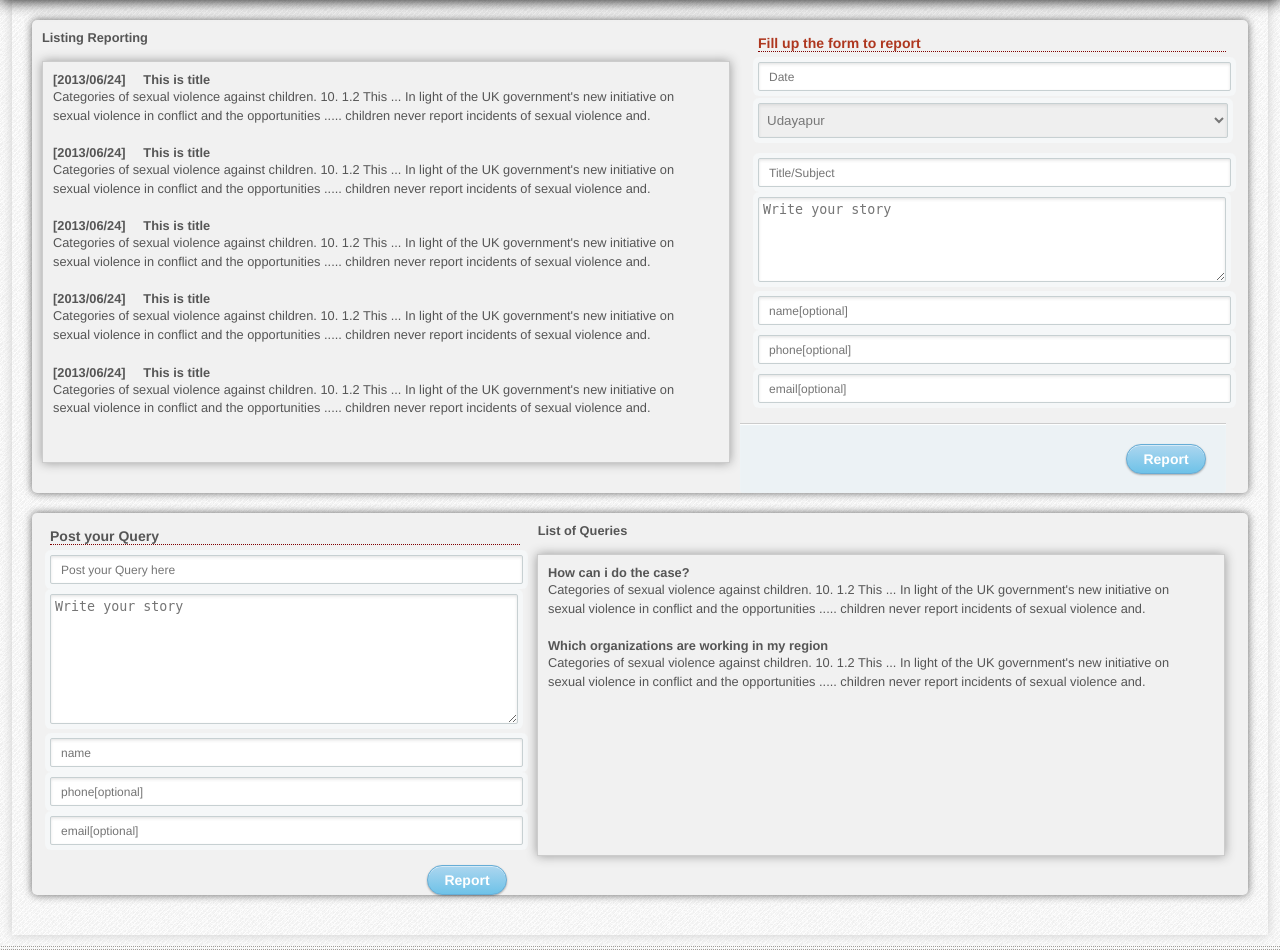
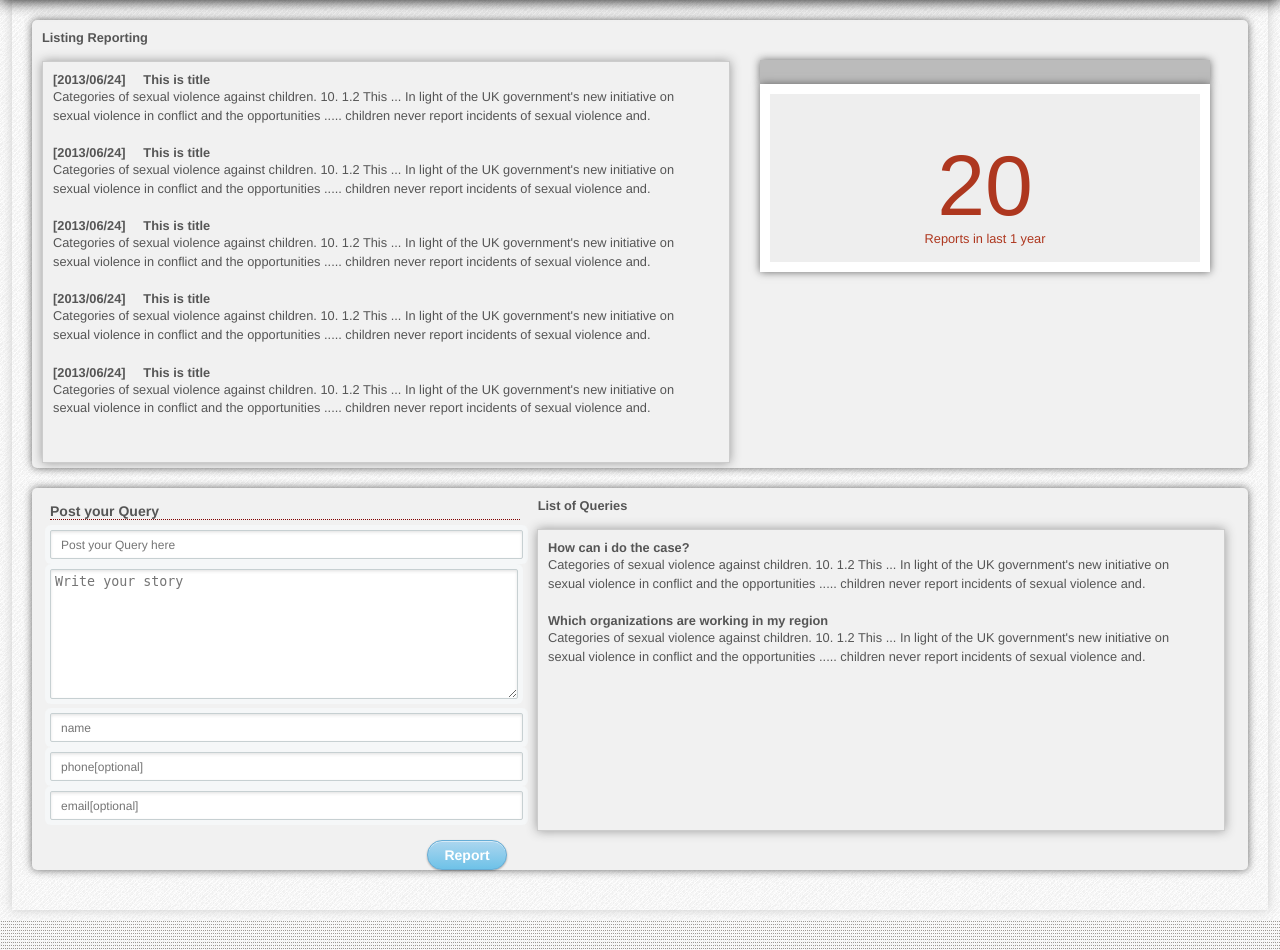
Before and after one commit to prakashneupane/vawhack, a PHP site: page / in a window 1280 px wide. Shown: the part 80-1030 px from the top of the page. Run offline with PHP 8.4, Linux system fonts and the light colour scheme.

Commit message:
modified index and style

```diff
--- /dev/null
+++ b/index.php
@@ -0,0 +1,164 @@
+<!doctype html>
+
+<html lang="en">
+
+<head>
+
+
+
+	<title>Violence against women</title>
+
+	<meta name="viewport" content="width=device-width; initial-scale=1; maximum-scale=1">
+
+		<link rel="stylesheet" href="style.css" type="text/css">
+
+	<!--[if IE]> <script src="http://html5shiv.googlecode.com/svn/trunk/html5.js"></script><![endif]-->
+
+		<meta http-equiv="Content-Type" content="text/html; charset=utf-8">
+
+
+		<script type="text/javascript" src="js/jquery.min.js"></script>
+                <script type="text/javascript" src="js/bargraph.js"></script>
+		<script src="js/highcharts.js"></script>
+
+</head>
+
+<body>
+
+	<header>
+
+		<a href="#" id="logo">Violence Against Women</a>
+
+		<nav>
+
+			<a href="#" id="menu-icon"></a>
+
+			<ul>
+
+				<li><a href="#" class="current">Home</a></li>
+				<li><a href="#">Reports</a></li><li><a href="#">Queries</a></li>
+
+			</ul>
+
+		</nav>
+
+	</header>
+<!-------------------------------MapArea Section---------------------------->
+<section id="mapSection">
+<div id="reportingText"><div class="left-section">
+<h2 class="postLeft">Listing Reporting</h2>
+
+<div class="bargraph">
+<ul>
+<li class="barwrapper">
+<h2 class="title">[2013/06/24] &nbsp;&nbsp;&nbsp; This is title</h2>
+<p class="desc">Categories of sexual violence against children. 10. 1.2 This ... In light of the UK government's new initiative on sexual violence in conflict and the opportunities ..... children never report incidents of sexual violence and.</p>
+</li>
+<li class="barwrapper">
+<h2 class="title">[2013/06/24] &nbsp;&nbsp;&nbsp; This is title</h2>
+<p class="desc">Categories of sexual violence against children. 10. 1.2 This ... In light of the UK government's new initiative on sexual violence in conflict and the opportunities ..... children never report incidents of sexual violence and.</p>
+</li>
+<li class="barwrapper">
+<h2 class="title">[2013/06/24] &nbsp;&nbsp;&nbsp; This is title</h2>
+<p class="desc">Categories of sexual violence against children. 10. 1.2 This ... In light of the UK government's new initiative on sexual violence in conflict and the opportunities ..... children never report incidents of sexual violence and.</p>
+</li>
+<li class="barwrapper">
+<h2 class="title">[2013/06/24] &nbsp;&nbsp;&nbsp; This is title</h2>
+<p class="desc">Categories of sexual violence against children. 10. 1.2 This ... In light of the UK government's new initiative on sexual violence in conflict and the opportunities ..... children never report incidents of sexual violence and.</p>
+</li><li class="barwrapper">
+<h2 class="title">[2013/06/24] &nbsp;&nbsp;&nbsp; This is title</h2>
+<p class="desc">Categories of sexual violence against children. 10. 1.2 This ... In light of the UK government's new initiative on sexual violence in conflict and the opportunities ..... children never report incidents of sexual violence and.</p>
+</li></ul>
+</div></div>
+<!----------------------------------------Form Section--------------------------->
+<aside id="formSection">
+
+<div class="displyreport">
+<div class="top-border">
+</div>
+
+<div class="total-wrapper">
+<div class="amount">20</div>
+<div class="text-labe">Reports in last 1 year</div>
+</div>
+
+</div>
+
+
+  <!--  <form>
+       <label style="font-weight: bold; border-bottom: 1px dotted #800000; width: 156%;">Fill up the form to report</label><br>
+
+		<input type="name" name="date" placeholder="Date" />
+		<select value="Select">Select District
+		<option>Udayapur</option>
+		<option>Kantipur</option>
+                </select>
+		<input type="name" name="title" placeholder="Title/Subject"/>
+                <textarea cols="30" rows="5" placeholder="Write your story"></textarea>
+		<input type="name" name="name" placeholder="name[optional]"/>
+		<input type="name" name="phone" placeholder="phone[optional]"/>
+		<input type="name" name="email" placeholder="email[optional]"/>
+		<div id="lower">
+
+		<input type="submit" value="Report">
+
+		</div>
+
+		</form>-->
+
+</aside>
+
+
+<div class="clear"></div>
+</div>
+
+
+<div id="reportingText">
+
+
+
+<!----------------------------------------Form Section--------------------------->
+<aside id="formSection1">
+
+    <form>
+       <label style="font-weight: bold; border-bottom: 1px dotted #800000; width: 95%;">Post your Query</label><br>
+
+		<input type="name" name="title" placeholder="Post your Query here" />
+
+                <textarea cols="30" rows="8" placeholder="Write your story"></textarea>
+		<input type="name" name="name" placeholder="name"/>
+		<input type="name" name="phone" placeholder="phone[optional]"/>
+		<input type="name" name="email" placeholder="email[optional]"/>
+		<div id="lower1">
+
+		<input type="submit" value="Report">
+
+		</div>
+
+		</form>
+
+</aside>
+<h2 class="postLeft">&nbsp; &nbsp;List of Queries </h2>
+<div class="bargraph1">
+<ul>
+<li class="barwrapper">
+<h2 class="title">How can i do the case?</h2>
+<p class="desc">Categories of sexual violence against children. 10. 1.2 This ... In light of the UK government's new initiative on sexual violence in conflict and the opportunities ..... children never report incidents of sexual violence and.</p>
+</li>
+<li class="barwrapper">
+<h2 class="title">Which organizations are working in my region</h2>
+<p class="desc">Categories of sexual violence against children. 10. 1.2 This ... In light of the UK government's new initiative on sexual violence in conflict and the opportunities ..... children never report incidents of sexual violence and.</p>
+</li>
+</ul>
+</div>
+<div class="clear"></div>
+</div>
+
+
+</section>
+<!-------------------------------------End----------------------------->
+<div class="divider"></div>
+
+</body>
+
+</html>
--- a/style.css
+++ b/style.css
@@ -164,6 +164,47 @@ li {
  	color: #fff;
  	text-shadow: none;
  	background: #444;
+}
+
+
+.displyreport{
+margin:40px 0 0 20px;
+width:450px;
+height:250px;
+
+}
+
+
+.displyreport .top-border {
+background: #BBB;
+box-shadow: 0 0 8px #666;
+height: 24px;
+z-index: 10;
+left: 0;
+width: 450px;
+}
+
+.displyreport .total-wrapper {
+background: #eee;
+border: 10px solid #fff;
+box-shadow: 0 0 8px #666;
+color: #AE371F;
+padding: 15px;
+width:400px;
+text-align: center;
+}
+
+.displyreport .total-wrapper .amount {
+font-size: 86px;
+font-family: "Roboto lt", Arial, Helvetica, sans-serif;
+line-height: 92px;
+margin-top: 30px;
+}
+
+.displyreport .total-wrapper .text-label {
+color: #333;
+display: block;
+font-size: 14px;
 }
 
 /* Basics */
```
